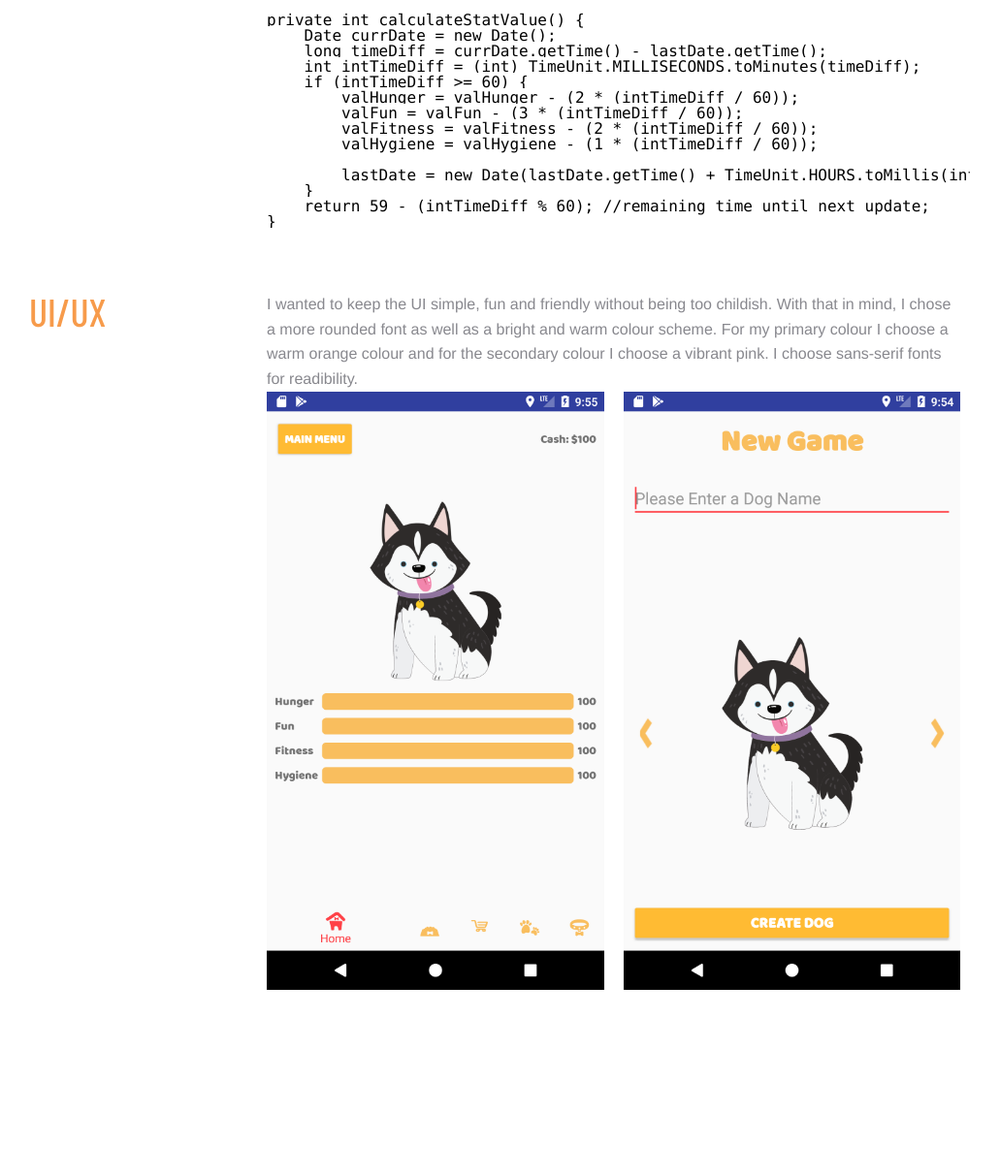
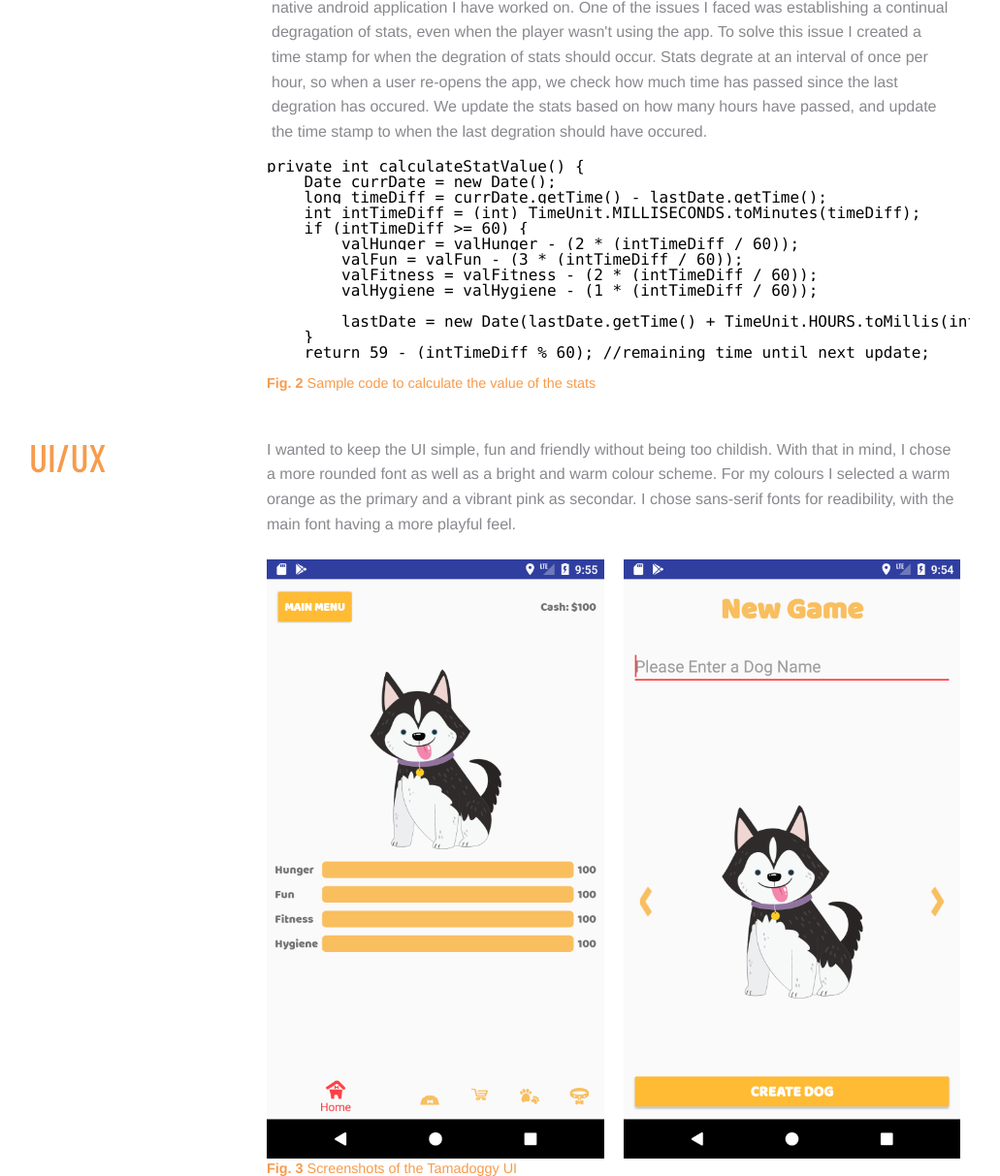
Before and after one commit to tsummerl/P03-Portfolio-, a plain HTML site: page website/tamadoggy.html in a window 1280 px wide. Shown: the part 1487-2700 px from the top of the page at 97% size, without its empty margins (130-1161 px from the left). Before the commit the page ends 2511 px from the top, so only its background shows below. Drawn offline with nearby package versions, Linux system fonts and the light colour scheme; a web font is replaced by a local one.

Commit message:
Fixed the nav inconsistencies across the pages, changed some copy

```diff
--- a/website/partials/_basic-style.scss
+++ b/website/partials/_basic-style.scss
@@ -14,26 +14,18 @@ html * {
 }
 nav, .container{
 	padding: 0 1em;
-	&.main-page{
-		padding-top: 100px; //for header;
-	}
+	padding-top: 100px; //for header;
 	@include MQ(S) {
 		padding: 0 2em;
-		&.main-page{
-			padding-top: 100px; //for header;
-		}
+		padding-top: 100px; //for header;
 	}
 	@include MQ(M) {
 		padding: 0 4em;
-		&.main-page{
-			padding-top: 100px; //for header;
-		}
+		padding-top: 100px; //for header;
 	}
 	@include MQ(L) {
 		padding: 0 8em;
-		&.main-page{
-			padding-top: 100px; //for header;
-		}
+		padding-top: 100px; //for header;
 	}
 }
 html {
--- a/website/scss/style-guide.scss
+++ b/website/scss/style-guide.scss
@@ -64,6 +64,7 @@ h1 > span{
 	color: $color-3;
 	font-weight: 700;
 }
+
 .mini-bio{
 	text-transform: uppercase;
 	color: $color-6;
--- a/website/tamadoggy.html
+++ b/website/tamadoggy.html
@@ -17,10 +17,10 @@
 <body>
     <header>
         <nav class="row padding-small align-center main-nav">
-            <div class="col-xs-3 col-sm-4 col-md-6">
+            <div class="col-xs-2 col-sm-4">
                 <p class="nav-fontDisplay">TS</p>
             </div>
-            <div class="col-xs-9 col-sm-8 col-md-6 end-xs header-links">
+            <div class="col-xs-10 col-sm-8 end-xs header-links">
                 <div><a class="in-text" href="index.html">Home</a></div>
                 <div><a class="in-text" href="#">Style Guide</a></div>
                 <div><a class="in-text" href="#">Citations</a></div>
@@ -81,11 +81,11 @@
                         </figure>
                     </div>
                     <div class="col-md-offset-3  col-xs-12 col-sm-12 col-md-9 col-lg-9">
-                        <p class="padding-small"> Initially I started off brainstorming ideas for the app that would fit course requirements but still be a fun and standalone as a game.  I then went on to define features I would like to see in the game, sorting them into basic, standard and advanced functionality.  After, I planned out the site map of the app, and the database structure I would require for the basic functionality.  When coding the app, I had to research and learn many different coding techniques since Tamadoggy is the first native android application I have worked on. One of the issues I faced was establishing a continual degragation of stats, even when the player wasn't using the app.  To solve this issue I created a time stamp for when the degration of stats should occur.  Once the application degrates the stats it updates the time stamp accordingly.</p>
+                        <p class="padding-small"> Initially I started off brainstorming ideas for the app that would fit course requirements but still be a fun and standalone as a game.  I then went on to define features I would like to see in the game, sorting them into basic, standard and advanced functionality.  After, I planned out the site map of the app, and the database structure I would require for the basic functionality.  When coding the app, I had to research and learn many different coding techniques since Tamadoggy is the first native android application I have worked on. One of the issues I faced was establishing a continual degragation of stats, even when the player wasn't using the app.  To solve this issue I created a time stamp for when the degration of stats should occur. Stats degrate at an interval of once per hour, so when a user re-opens the app, we check how much time has passed since the last degration has occured. We update the stats based on how many hours have passed, and update the time stamp to when the last degration should have occured.</p>
                     </div>
                     <div class="row top-xs">
                         <div class="code col-md-offset-3  col-xs-12 col-sm-12 col-md-9 col-lg-9">
-                            <pre class="prettyprint"><code class="language-java prettyprint">
+                            <figure><pre class="prettyprint"><code class="language-java prettyprint">
 private int calculateStatValue() {
     Date currDate = new Date();
     long timeDiff = currDate.getTime() - lastDate.getTime();
@@ -99,8 +99,9 @@ private int calculateStatValue() {
         lastDate = new Date(lastDate.getTime() + TimeUnit.HOURS.toMillis(intTimeDiff / 60));
     }
     return 59 - (intTimeDiff % 60); //remaining time until next update;
-}
                             </code></pre>
+                            <figcaption><strong>Fig. 2 </strong>Sample code to calculate the value of the stats</figcaption>
+                        </figure>
                         </div>
                     </div>
                 </div>
@@ -114,18 +115,23 @@ private int calculateStatValue() {
                     </div>
                     <div class="col-xs-12 col-sm-12 col-md-9 col-lg-9">
                         <div>
-                            <p>I wanted to keep the UI simple, fun and friendly without being too childish. With that in mind, I chose a more rounded font as well as a bright and warm colour scheme. For my primary colour I choose a warm orange colour and for the secondary colour I choose a vibrant pink.  I choose sans-serif fonts for readibility.</p>
+                            <p>I wanted to keep the UI simple, fun and friendly without being too childish. With that in mind, I chose a more rounded font as well as a bright and warm colour scheme. For my colours I selected a warm orange as the primary and a vibrant pink as secondar.  I chose sans-serif fonts for readibility, with the main font having a more playful feel.</p>
                         </div>
                     </div>
                     <div class="col-md-offset-3  col-xs-12 col-sm-12 col-md-9 col-lg-9">
-                        <div class="row top-xs">
-                            <div class="col-xs-12 col-sm-6 col-md-6 col-lg-6">
-                                    <img src="assets/portfolio/tamadoggy-2.png" alt="Inanimate Alice ideation phase">
+                        <figure class="padding-small">
+                            <div class="row top-xs">
+                                <div class="col-xs-6 col-sm-6 col-md-6 col-lg-6">
+                                    <img src="assets/portfolio/tamadoggy-2.png" alt="Tamadoggy UI, main stat screen">
+                                </div>
+                                <div class="col-xs-6 col-sm-6 col-md-6 col-lg-6">
+                                    <img src="assets/portfolio/tamadoggy-1.png" alt="Tamadoggy UI, creating a dog">
+                                </div>
+                                <div class="col-xs-12 col-sm-12 col-md-12 col-lg-12">
+                                    <figcaption><strong>Fig. 3 </strong>Screenshots of the Tamadoggy UI</figcaption>
+                                </div>
                             </div>
-                            <div class="col-xs-12 col-sm-6 col-md-6 col-lg-6">
-                                    <img src="assets/portfolio/tamadoggy-1.png" alt="Inanimate Alice ideation phase">
-                            </div>
-                        </div>
+                        </figure>
                     </div>
                 </div>
             </section>
```
Also changed, not shown: website/alice.html (+4 -3 lines), website/css/style-guide.css, 2 other files.
